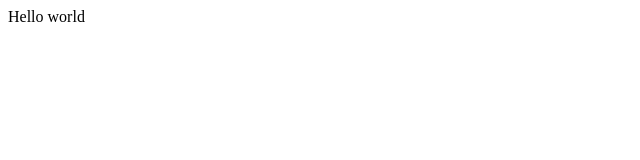
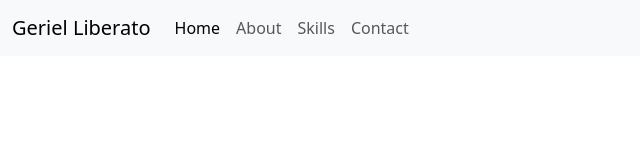
Before and after one commit to Geriel-L/GerielLiberato-profolio, a plain HTML site: page index.html in a window 1280 px wide. Shown: the whole page, without its empty margins (0-640 px from the left). Drawn offline with nearby package versions, Linux system fonts and the light colour scheme.

Commit message:
I just made a navbar w bootstrap

```diff
--- a/index.html
+++ b/index.html
@@ -1,16 +1,28 @@
-<!DOCTYPE html>
-<html>
-
+ <!doctype html>
+ <html lang="en">
    <head>
      <meta charset="utf-8">
-  <meta name="viewport" content="width=device-width">
-  <title>replit</title>
-  <link href="style.css" rel="stylesheet" type="text/css" />
+     <meta name="viewport" content="width=device-width, initial-scale=1">
+     <title>Bootstrap demo</title>
+     <link href="https://cdn.jsdelivr.net/npm/bootstrap@5.3.3/dist/css/bootstrap.min.css" rel="stylesheet" integrity="sha384-QWTKZyjpPEjISv5WaRU9OFeRpok6YctnYmDr5pNlyT2bRjXh0JMhjY6hW+ALEwIH" crossorigin="anonymous">
    </head>
-
    <body>
-  Hello world
-  <script src="script.js"></script>
+     <nav class="navbar navbar-expand-lg bg-body-tertiary">
+       <div class="container-fluid">
+         <a class="navbar-brand" href="#">Geriel Liberato</a>
+         <button class="navbar-toggler" type="button" data-bs-toggle="collapse" data-bs-target="#navbarNavAltMarkup" aria-controls="navbarNavAltMarkup" aria-expanded="false" aria-label="Toggle navigation">
+           <span class="navbar-toggler-icon"></span>
+         </button>
+         <div class="collapse navbar-collapse" id="navbarNavAltMarkup">
+           <div class="navbar-nav">
+             <a class="nav-link active" aria-current="page" href="#">Home</a>
+             <a class="nav-link" href="#">About</a>
+             <a class="nav-link" href="#">Skills</a>
+            <a class="nav-link" href="#">Contact</a>
+           </div>
+         </div>
+       </div>
+     </nav>
+    <script src="https://cdn.jsdelivr.net/npm/bootstrap@5.3.3/dist/js/bootstrap.bundle.min.js" integrity="sha384-YvpcrYf0tY3lHB60NNkmXc5s9fDVZLESaAA55NDzOxhy9GkcIdslK1eN7N6jIeHz" crossorigin="anonymous"></script>
    </body>
-
  </html>
```
Lines whose indentation alone changed are shown as unchanged.
